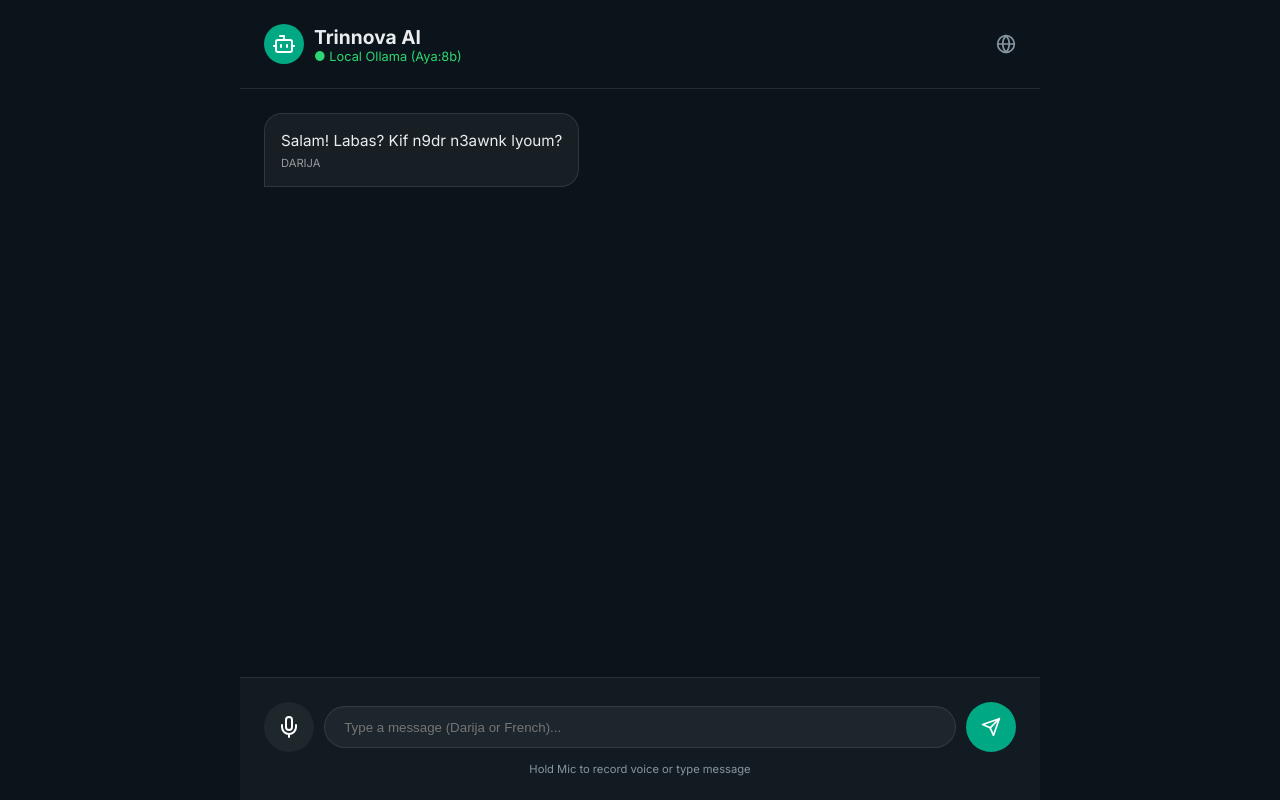
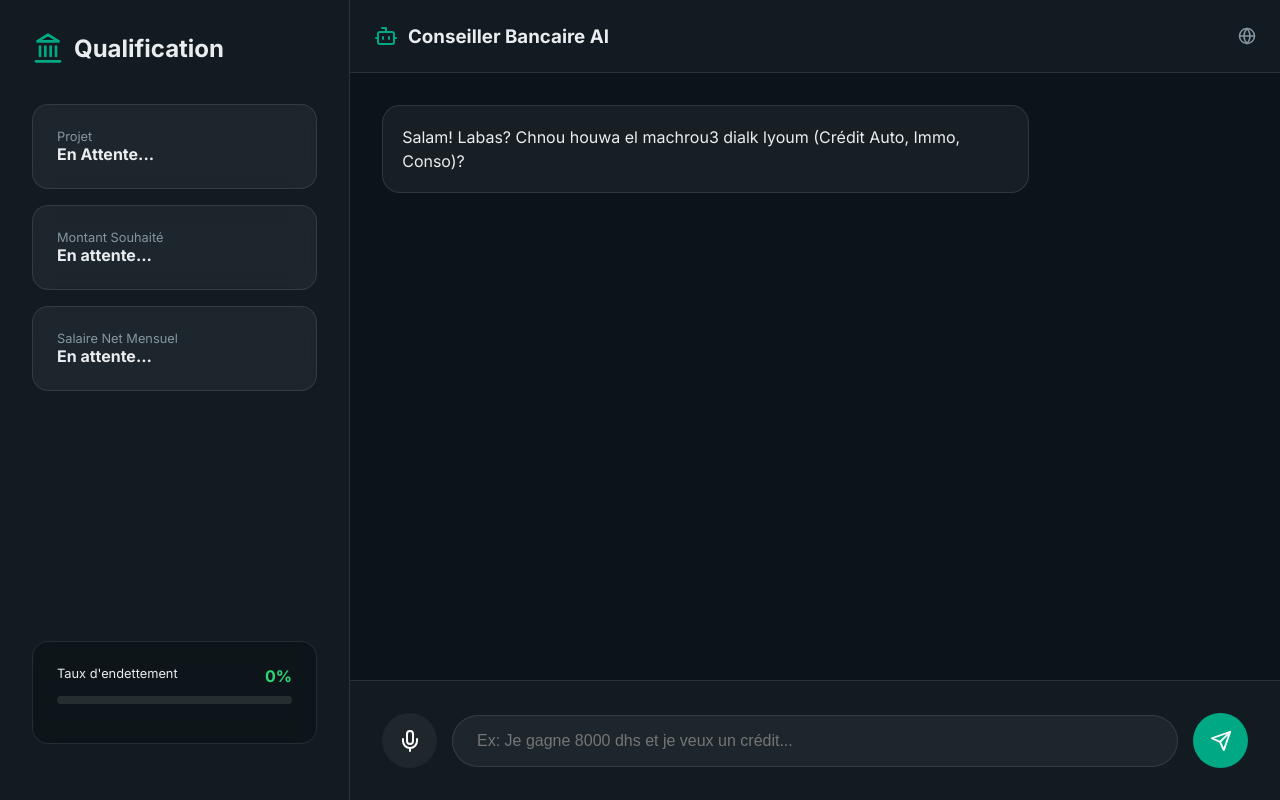
Before and after one commit to devopacademyv1-a11y/chatboot, a React (Vite) app in the folder client/: page / in a window 1280 px wide. Built offline with nearby package versions, Linux system fonts and the light colour scheme.

Commit message:
feat: upgrade to professional banking lead qualification system

```diff
--- a/client/src/App.jsx
+++ b/client/src/App.jsx
@@ -1,16 +1,24 @@
 import React, { useState, useRef, useEffect } from 'react';
 import axios from 'axios';
-import { Mic, Send, Volume2, StopCircle, User, Bot, Globe } from 'lucide-react';
+import { Mic, Send, Volume2, StopCircle, Bot, Globe, Landmark, TrendingUp, AlertCircle, CheckCircle } from 'lucide-react';
 
 const API_BASE = '/api/chat';
 
 const App = () => {
   const [messages, setMessages] = useState([
-    { role: 'assistant', content: 'Salam! Labas? Kif n9dr n3awnk lyoum?', lang: 'darija' }
+    { role: 'assistant', content: 'Salam! Labas? Chnou houwa el machrou3 dialk lyoum (Crédit Auto, Immo, Conso)?', lang: 'darija' }
   ]);
   const [input, setInput] = useState('');
   const [isRecording, setIsRecording] = useState(false);
   const [isLoading, setIsLoading] = useState(false);
+
+  // Banking State (Lead Qualification Slots)
+  const [slots, setSlots] = useState({
+    project_type: null,
+    amount: null,
+    salary: null
+  });
+
   const scrollRef = useRef(null);
   const mediaRecorder = useRef(null);
   const audioChunks = useRef([]);
@@ -19,20 +27,35 @@
     scrollRef.current?.scrollIntoView({ behavior: 'smooth' });
   }, [messages]);
 
+  // Financial Calculations
+  const calculateDebtRatio = () => {
+    if (!slots.salary || !slots.amount) return 0;
+    // Simple estimation: 10% interest over 5 years
+    const monthlyPayment = (slots.amount * 1.1) / 60;
+    return Math.round((monthlyPayment / slots.salary) * 100);
+  };
+
+  const debtRatio = calculateDebtRatio();
+
+  const handleUpdateSlots = (newSlots) => {
+    setSlots(prev => ({
+      project_type: newSlots.project_type || prev.project_type,
+      amount: newSlots.amount || prev.amount,
+      salary: newSlots.salary || prev.salary
+    }));
+  };
+
   const handleSendText = async () => {
     if (!input.trim()) return;
-
     const userMsg = { role: 'user', content: input };
     setMessages(prev => [...prev, userMsg]);
     setInput('');
     setIsLoading(true);
 
     try {
-      const res = await axios.post(`${API_BASE}/text`, {
-        message: input,
-        history: messages
-      });
+      const res = await axios.post(`${API_BASE}/text`, { message: input, history: messages });
       setMessages(prev => [...prev, { role: 'assistant', content: res.data.response, lang: res.data.lang }]);
+      if (res.data.slots) handleUpdateSlots(res.data.slots);
     } catch (err) {
       console.error(err);
     } finally {
@@ -42,25 +65,22 @@
 
   const startRecording = async () => {
     if (!navigator.mediaDevices || !navigator.mediaDevices.getUserMedia) {
-      alert("Microphone access is only available over HTTPS or on localhost. Please see the 'Secure Origin' bypass instructions.");
+      alert("Microphone access is only available over HTTPS or on localhost.");
       return;
     }
     try {
       const stream = await navigator.mediaDevices.getUserMedia({ audio: true });
       mediaRecorder.current = new MediaRecorder(stream);
       audioChunks.current = [];
-
       mediaRecorder.current.ondataavailable = (e) => audioChunks.current.push(e.data);
       mediaRecorder.current.onstop = async () => {
         const audioBlob = new Blob(audioChunks.current, { type: 'audio/wav' });
         handleSendVoice(audioBlob);
       };
-
       mediaRecorder.current.start();
       setIsRecording(true);
     } catch (err) {
-      console.error("Mic access error:", err);
-      alert("Could not access microphone. Make sure you gave permission.");
+      alert("Could not access microphone.");
     }
   };
 
@@ -84,11 +104,8 @@
         { role: 'user', content: res.data.transcription },
         { role: 'assistant', content: res.data.response, lang: res.data.lang, audioUrl: res.data.audioUrl }
       ]);
-
-      if (res.data.audioUrl) {
-        const audio = new Audio(res.data.audioUrl);
-        audio.play();
-      }
+      if (res.data.slots) handleUpdateSlots(res.data.slots);
+      if (res.data.audioUrl) new Audio(res.data.audioUrl).play();
     } catch (err) {
       console.error(err);
     } finally {
@@ -97,93 +114,102 @@
   };
 
   return (
-    <div className="dashboard-container" style={{ display: 'flex', flexDirection: 'column', height: '100vh', maxWidth: '800px', margin: '0 auto', background: 'var(--bg-darker)' }}>
-      <header style={{ padding: '1.5rem', borderBottom: '1px solid rgba(255,255,255,0.1)', display: 'flex', justifyContent: 'space-between', alignItems: 'center' }}>
-        <div style={{ display: 'flex', alignItems: 'center', gap: '10px' }}>
-          <div style={{ width: '40px', height: '40px', borderRadius: '50%', background: 'var(--primary)', display: 'flex', alignItems: 'center', justifyContent: 'center' }}>
-            <Bot color="white" />
+    <div className="dashboard-container" style={{ display: 'grid', gridTemplateColumns: '350px 1fr', height: '100vh', background: 'var(--bg-darker)' }}>
+
+      {/* SIDEBAR: LEAD QUALIFICATION */}
+      <aside style={{ background: 'var(--bg-dark)', borderRight: '1px solid rgba(255,255,255,0.1)', padding: '2rem', display: 'flex', flexDirection: 'column' }}>
+        <div style={{ display: 'flex', alignItems: 'center', gap: '10px', marginBottom: '2.5rem' }}>
+          <Landmark color="var(--primary)" size={32} />
+          <h2 style={{ margin: 0 }}>Qualification</h2>
         </div>
-          <div>
-            <h2 style={{ margin: 0, fontSize: '1.2rem' }}>Trinnova AI</h2>
-            <div style={{ fontSize: '0.8rem', color: '#2ed573' }}>● Local Ollama (Aya:8b)</div>
+
+        {/* FINANCIAL DATA CARDS */}
+        <div className="card" style={{ marginBottom: '1rem' }}>
+          <div style={{ fontSize: '0.8rem', color: 'var(--text-muted)' }}>Projet</div>
+          <div style={{ fontWeight: 'bold', textTransform: 'capitalize' }}>{slots.project_type || 'En attente...'}</div>
+        </div>
+
+        <div className="card" style={{ marginBottom: '1rem' }}>
+          <div style={{ fontSize: '0.8rem', color: 'var(--text-muted)' }}>Montant Souhaité</div>
+          <div style={{ fontWeight: 'bold' }}>{slots.amount ? `${slots.amount.toLocaleString()} MAD` : 'En attente...'}</div>
+        </div>
+
+        <div className="card" style={{ marginBottom: '1rem' }}>
+          <div style={{ fontSize: '0.8rem', color: 'var(--text-muted)' }}>Salaire Net Mensuel</div>
+          <div style={{ fontWeight: 'bold' }}>{slots.salary ? `${slots.salary.toLocaleString()} MAD` : 'En attente...'}</div>
+        </div>
+
+        {/* DEBT RATIO GAUGE */}
+        <div className="card" style={{ marginTop: 'auto', background: 'rgba(0,0,0,0.2)' }}>
+          <div style={{ display: 'flex', justifyContent: 'space-between', marginBottom: '10px' }}>
+            <span style={{ fontSize: '0.8rem' }}>Taux d'endettement</span>
+            <span style={{ fontWeight: 'bold', color: debtRatio > 40 ? '#ff4757' : '#2ed573' }}>{debtRatio}%</span>
+          </div>
+          <div style={{ height: '8px', background: 'rgba(255,255,255,0.1)', borderRadius: '4px', overflow: 'hidden' }}>
+            <div style={{
+              height: '100%',
+              width: `${Math.min(debtRatio, 100)}%`,
+              background: debtRatio > 40 ? '#ff4757' : '#2ed573',
+              transition: 'width 0.5s ease'
+            }} />
+          </div>
+          <div style={{ marginTop: '15px', fontSize: '0.75rem', display: 'flex', alignItems: 'center', gap: '5px' }}>
+            {debtRatio > 40 ? (
+              <><AlertCircle size={14} color="#ff4757" /> Dossier Risqué (>40%)</>
+            ) : slots.salary ? (
+              <><CheckCircle size={14} color="#2ed573" /> Dossier Éligible</>
+            ) : null}
           </div>
         </div>
-        <Globe size={20} color="var(--text-muted)" />
+      </aside>
+
+      {/* MAIN CHAT AREA */}
+      <main style={{ display: 'flex', flexDirection: 'column', overflow: 'hidden' }}>
+        <header style={{ padding: '1.5rem', borderBottom: '1px solid rgba(255,255,255,0.1)', display: 'flex', justifyContent: 'space-between', alignItems: 'center', background: 'var(--bg-dark)' }}>
+          <div style={{ display: 'flex', alignItems: 'center', gap: '10px' }}>
+            <Bot color="var(--primary)" />
+            <h3 style={{ margin: 0 }}>Conseiller Bancaire AI</h3>
+          </div>
+          <Globe size={18} color="var(--text-muted)" />
         </header>
 
-      <div style={{ flex: 1, overflowY: 'auto', padding: '1.5rem' }}>
+        <div style={{ flex: 1, overflowY: 'auto', padding: '2rem' }}>
           {messages.map((msg, i) => (
             <div key={i} style={{ display: 'flex', justifyContent: msg.role === 'user' ? 'flex-end' : 'flex-start', marginBottom: '1.5rem' }}>
               <div style={{
-              maxWidth: '80%',
-              padding: '1rem',
-              borderRadius: msg.role === 'user' ? '18px 18px 0 18px' : '18px 18px 18px 0',
+                maxWidth: '70%', padding: '1.2rem', borderRadius: '18px',
                 background: msg.role === 'user' ? 'var(--primary)' : 'var(--glass)',
-              border: msg.role === 'user' ? 'none' : '1px solid rgba(255,255,255,0.1)',
-              position: 'relative'
+                border: msg.role === 'user' ? 'none' : '1px solid rgba(255,255,255,0.1)'
               }}>
-              <div style={{ fontSize: '0.95rem', lineHeight: '1.4' }}>{msg.content}</div>
-              {msg.lang && <div style={{ fontSize: '0.7rem', marginTop: '5px', opacity: 0.6, textTransform: 'uppercase' }}>{msg.lang}</div>}
+                <div style={{ fontSize: '1rem', lineHeight: '1.5' }}>{msg.content}</div>
                 {msg.audioUrl && (
-                <button
-                  onClick={() => new Audio(msg.audioUrl).play()}
-                  style={{ background: 'none', border: 'none', color: 'white', cursor: 'pointer', marginTop: '8px' }}
-                >
-                  <Volume2 size={16} />
+                  <button onClick={() => new Audio(msg.audioUrl).play()} style={{ background: 'none', border: 'none', color: 'white', cursor: 'pointer', marginTop: '10px' }}>
+                    <Volume2 size={18} />
                   </button>
                 )}
               </div>
             </div>
           ))}
-        {isLoading && (
-          <div style={{ color: 'var(--text-muted)', fontSize: '0.8rem' }}>AI is thinking...</div>
-        )}
+          {isLoading && <div style={{ color: 'var(--text-muted)', fontSize: '0.8rem' }}>Analyse financière en cours...</div>}
           <div ref={scrollRef} />
         </div>
 
-      <div style={{ padding: '1.5rem', background: 'var(--bg-dark)', borderTop: '1px solid rgba(255,255,255,0.1)' }}>
-        <div style={{ display: 'flex', gap: '10px', alignItems: 'center' }}>
-          <button
-            onMouseDown={startRecording}
-            onMouseUp={stopRecording}
-            style={{
-              width: '50px', height: '50px', borderRadius: '50%',
-              background: isRecording ? '#ff4757' : 'var(--glass)',
-              border: 'none', color: 'white', cursor: 'pointer',
-              display: 'flex', alignItems: 'center', justifyContent: 'center',
-              transition: 'all 0.2s'
-            }}
-          >
+        <div style={{ padding: '2rem', background: 'var(--bg-dark)', borderTop: '1px solid rgba(255,255,255,0.1)' }}>
+          <div style={{ display: 'flex', gap: '15px', alignItems: 'center', maxWidth: '900px', margin: '0 auto' }}>
+            <button onMouseDown={startRecording} onMouseUp={stopRecording}
+              style={{ width: '55px', height: '55px', borderRadius: '50%', background: isRecording ? '#ff4757' : 'var(--glass)', border: 'none', color: 'white', cursor: 'pointer', display: 'flex', alignItems: 'center', justifyContent: 'center' }}>
               {isRecording ? <StopCircle /> : <Mic />}
             </button>
-
-          <input
-            value={input}
-            onChange={(e) => setInput(e.target.value)}
-            onKeyPress={(e) => e.key === 'Enter' && handleSendText()}
-            placeholder="Type a message (Darija or French)..."
-            style={{
-              flex: 1, padding: '0.8rem 1.2rem', borderRadius: '25px',
-              background: 'var(--glass)', border: '1px solid rgba(255,255,255,0.1)',
-              color: 'white', outline: 'none'
-            }}
-          />
-
-          <button
-            onClick={handleSendText}
-            style={{
-              width: '50px', height: '50px', borderRadius: '50%',
-              background: 'var(--primary)', border: 'none', color: 'white', cursor: 'pointer',
-              display: 'flex', alignItems: 'center', justifyContent: 'center'
-            }}
-          >
-            <Send size={20} />
+            <input value={input} onChange={(e) => setInput(e.target.value)} onKeyPress={(e) => e.key === 'Enter' && handleSendText()}
+              placeholder="Ex: Je gagne 8000 dhs et je veux un crédit..."
+              style={{ flex: 1, padding: '1rem 1.5rem', borderRadius: '30px', background: 'var(--glass)', border: '1px solid rgba(255,255,255,0.1)', color: 'white', outline: 'none', fontSize: '1rem' }} />
+            <button onClick={handleSendText}
+              style={{ width: '55px', height: '55px', borderRadius: '50%', background: 'var(--primary)', border: 'none', color: 'white', cursor: 'pointer', display: 'flex', alignItems: 'center', justifyContent: 'center' }}>
+              <Send size={22} />
             </button>
           </div>
-        <div style={{ fontSize: '0.7rem', color: 'var(--text-muted)', textAlign: 'center', marginTop: '10px' }}>
-          {isRecording ? 'Recording... Release to send' : 'Hold Mic to record voice or type message'}
         </div>
-      </div>
+      </main>
     </div>
   );
 };
```
Also changed, not shown: 2 other files (tests, documents, lock files or other folders). Lines whose indentation alone changed are shown as unchanged.
